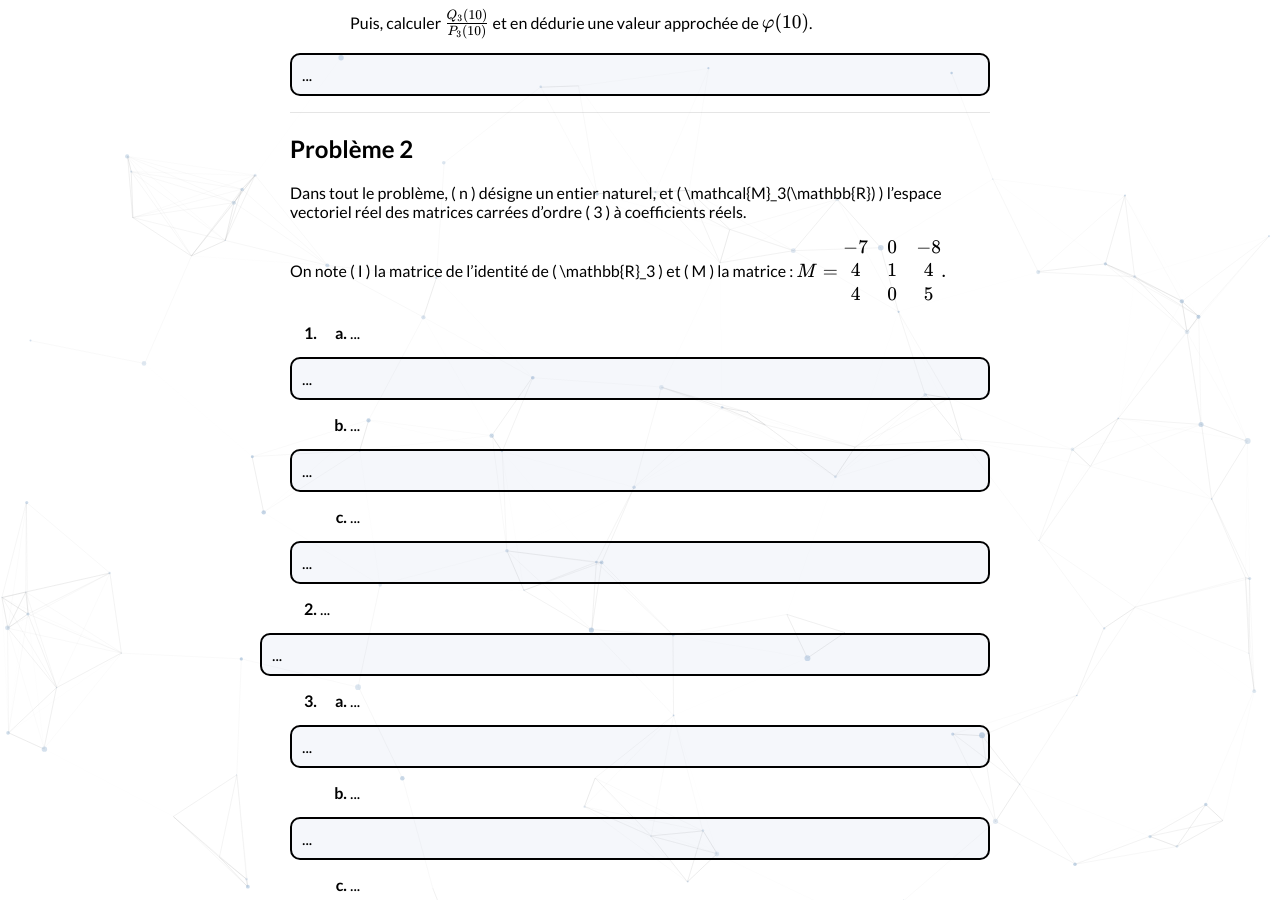
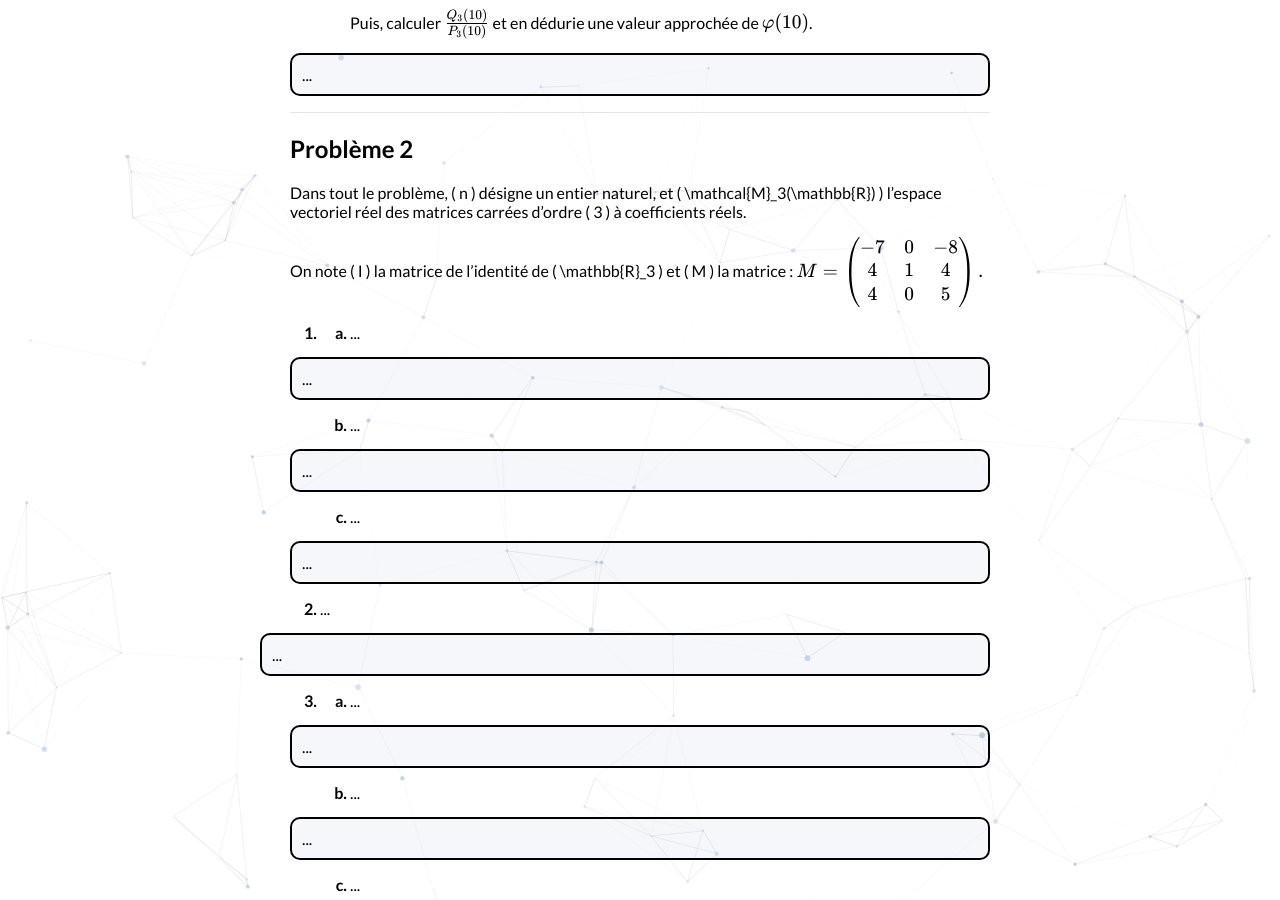
Before and after one commit to bglbrt/bglbrt.github.io, a Jekyll site: the page built from fr/corrections/administrateur_externe_1993.md, in a window 1280 px wide and 900 px high, scrolled down 8950 px. Built offline with Jekyll 4.4.1, drawn with Linux system fonts in a browser that asks for light colours; nearby versions of some CDN libraries.

Commit message:
Fix matrix formatting in administrateur_externe_1993.md

```diff
--- a/fr/corrections/administrateur_externe_1993.md
+++ b/fr/corrections/administrateur_externe_1993.md
@@ -471,7 +471,7 @@ Dans tout le problème, \( n \) désigne un entier naturel, et \( \mathcal{M}_3(
 
 On note \( I \) la matrice de l'identité de \( \mathbb{R}_3 \) et \( M \) la matrice :
 $$
-M = \begin{matrix} -7 & 0 & -8 \\ 4 & 1 & 4 \\ 4 & 0 & 5 \end{matrix}.
+M = \begin{pmatrix} -7 & 0 & -8 \\ 4 & 1 & 4 \\ 4 & 0 & 5 \end{pmatrix}.
 $$
 
 <ol type="1" start="1">
```
